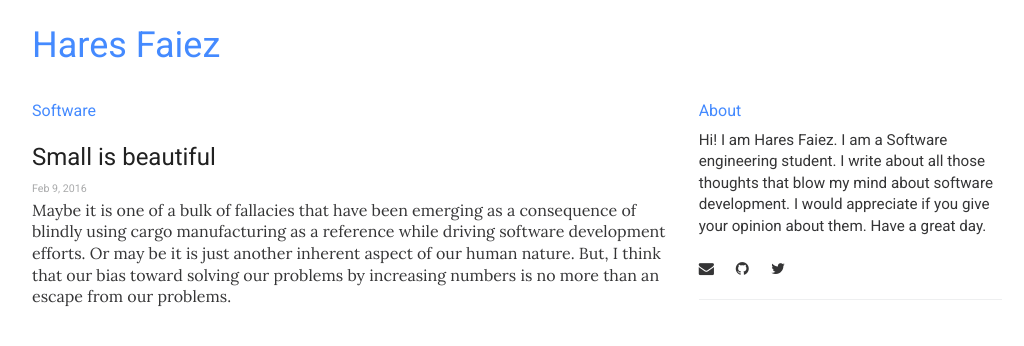
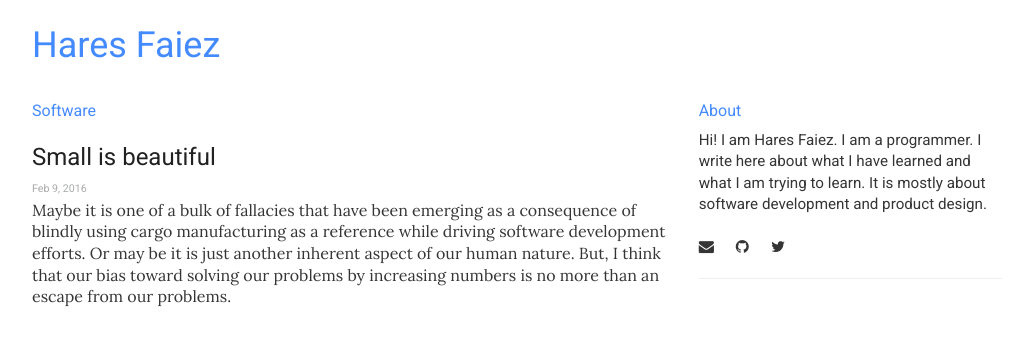
Before and after one commit to haresfaiez/haresfaiez.github.io, a Jekyll site: the page built from index.html, in a window 1280 px wide. Shown: the top 346 px of the page, without its empty margins (123-1147 px from the left). Built offline with Jekyll 4.4.1, drawn with Linux system fonts in a browser that asks for light colours.

Commit message:
Update site description

```diff
--- a/_config.yml
+++ b/_config.yml
@@ -6,10 +6,9 @@ description: >
 about: >
     Hi!
     I am Hares Faiez.
-    I am a Software engineering student.
-    I write about all those thoughts that blow my mind about software development.
-    I would appreciate if you give your opinion about them.
-    Have a great day.
+    I am a programmer.
+    I write here about what I have learned and what I am trying to learn.
+    It is mostly about software development and product design.
 
 baseurl: "" # the subpath of your site, e.g. /blog
 url: "haresfaiez.github.io" # the base hostname & protocol for your site
```
